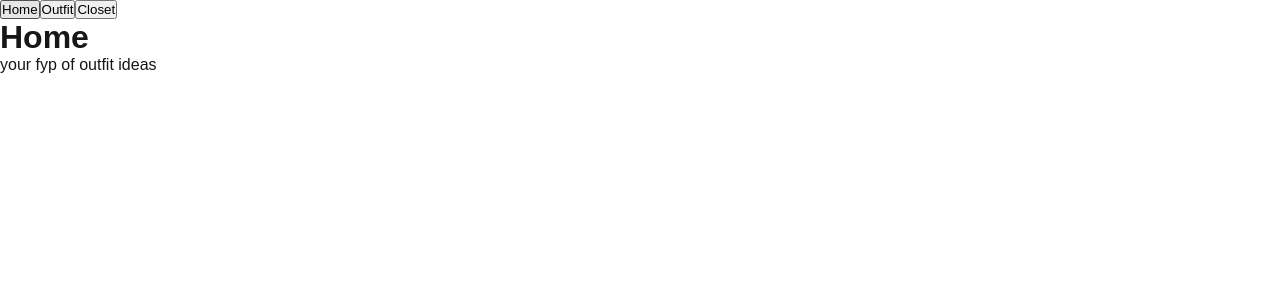
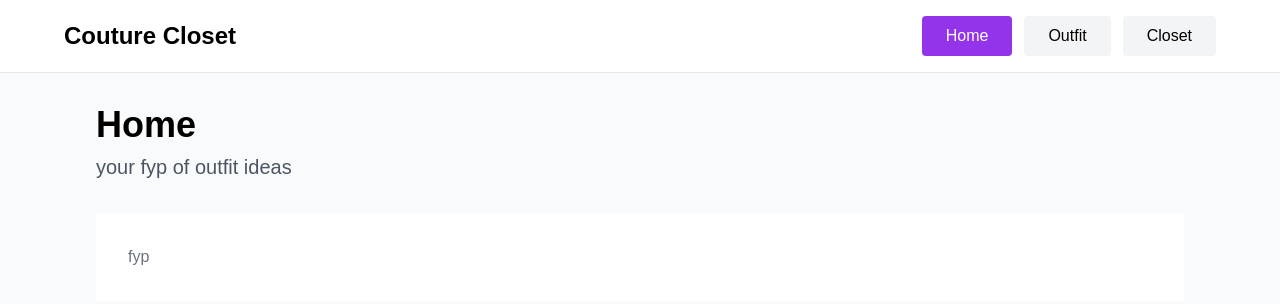
Before and after one commit to avenky72/Final_ProjectSDL_Atul_Ethan_Nitya_Artur, a Next.js app in the folder apps/web/: page / in a window 1280 px wide. Shown: the top 304 px of the page. Built offline with nearby package versions, Linux system fonts and the light colour scheme.

Commit message:
fized issues with tailwind not working, added more styling

```diff
--- a/apps/web/package.json
+++ b/apps/web/package.json
@@ -3,7 +3,7 @@
   "version": "0.1.0",
   "private": true,
   "scripts": {
-    "dev": "next dev --turbopack",
+    "dev": "next dev",
     "build": "next build --turbopack",
     "start": "next start",
     "lint": "eslint"
@@ -22,7 +22,7 @@
     "eslint": "^9",
     "eslint-config-next": "15.5.2",
     "postcss": "^8.5.6",
-    "tailwindcss": "^4.1.13",
+    "tailwindcss": "^3.4.18",
     "typescript": "^5"
   }
 }
--- /dev/null
+++ b/apps/web/postcss.config.js
@@ -0,0 +1,6 @@
+module.exports = {
+  plugins: {
+    tailwindcss: {},
+    autoprefixer: {},
+  },
+}
--- /dev/null
+++ b/apps/web/postcss.config.mjs
@@ -0,0 +1,6 @@
+export default {
+    plugins: {
+      tailwindcss: {},
+      autoprefixer: {},
+    },
+  };
--- a/apps/web/src/app/globals.css
+++ b/apps/web/src/app/globals.css
@@ -2,7 +2,17 @@
 @tailwind components;
 @tailwind utilities;
 
-:root {
+* {
+  margin: 0;
+  padding: 0;
+  box-sizing: border-box;
+}
+
+body {
+  font-family: Arial, Helvetica, sans-serif;
+}
+
+/* :root {
   --background: #ffffff;
   --foreground: #171717;
 }
@@ -43,4 +53,4 @@ a {
   html {
     color-scheme: dark;
   }
-}
+} */
--- a/apps/web/src/app/page.tsx
+++ b/apps/web/src/app/page.tsx
@@ -6,30 +6,33 @@ import styles from "./page.module.css";
 
 import { useState } from 'react';
 
-export default function CoutureCloset() {
-  const [currentPage, setCurrentPage] = useState('home');
+export default function CoutureCloset() {const [currentPage, setCurrentPage] = useState('home');
 
   return (
 
-    <div>
+    <div className="min-h-screen bg-gray-50">
 
-      <nav>
-        <button onClick={() => setCurrentPage('home')}>
-          Home
-        </button>
-        <button onClick={() => setCurrentPage('outfit')}>
-          Outfit
-        </button>
-        <button onClick={() => setCurrentPage('closet')}>
-          Closet
-        </button>
+      <nav className="bg-white border-b p-4">
+
+        <div className="flex justify-between items-center max-w-6xl mx-auto">
+
+          <h1 className="text-2xl font-bold">Couture Closet</h1>
+
+          <div className="flex gap-3">
+
+            <button onClick={() => setCurrentPage('home')} className={currentPage === 'home' ? 'bg-purple-600 text-white px-6 py-2 rounded' : 'bg-gray-100 px-6 py-2 rounded'}>Home</button>
+
+            <button onClick={() => setCurrentPage('outfit')} className={currentPage === 'outfit' ? 'bg-purple-600 text-white px-6 py-2 rounded' : 'bg-gray-100 px-6 py-2 rounded'}>Outfit</button>
+
+            <button onClick={() => setCurrentPage('closet')} className={currentPage === 'closet' ? 'bg-purple-600 text-white px-6 py-2 rounded' : 'bg-gray-100 px-6 py-2 rounded'}>Closet</button>
+
+          </div>
+
+        </div>
+
       </nav>
 
-      <main>
-        {currentPage === 'home' && <HomePage />}
-        {currentPage === 'outfit' && <OutfitPage />}
-        {currentPage === 'closet' && <ClosetPage />}
-      </main>
+      <main className="max-w-6xl mx-auto p-8">{currentPage === 'home' && <HomePage />} {currentPage === 'outfit' && <OutfitPage />} {currentPage === 'closet' && <ClosetPage />}</main>
 
     </div>
   );
@@ -37,33 +40,54 @@ export default function CoutureCloset() {
 
 function HomePage() {
   return (
+    <div>
 
-    <div>
-      <h1>Home</h1>
-      <p>your fyp of outfit ideas</p>
+      <div className="mb-8">
+
+        <h1 className="text-4xl font-bold mb-2">Home</h1>
+        <p className="text-xl text-gray-600">your fyp of outfit ideas</p>
+
+      </div>
+
+      <div className="bg-white p-8 rounded">
+        <p className="text-gray-500">fyp</p>
+      </div>
+
     </div>
-
   );
 }
 
 function OutfitPage() {
   return (
+    <div>
 
-    <div>
-      <h1>Outfits</h1>
-      <p>induvidual outfit with pieces</p>
+      <div className="mb-8">
+        <h1 className="text-4xl font-bold mb-2">Outfits</h1>
+        <p className="text-xl text-gray-600">induvidual outfit with pieces</p>
+
+      </div>
+
+      <div className="bg-white p-8 rounded">
+        <p className="text-gray-500">closet</p>
+      </div>
+
     </div>
-
   );
 }
 
 function ClosetPage() {
   return (
+    <div>
 
-    <div>
-      <h1>Your Closet</h1>
-      <p>here are ur saved outfits</p>
+      <div className="mb-8">
+        <h1 className="text-4xl font-bold mb-2">Your Closet</h1>
+        <p className="text-xl text-gray-600">here are ur saved outfits</p>
+      </div>
+
+      <div className="bg-white p-8 rounded">
+        <p className="text-gray-500">outfits</p>
+      </div>
+
     </div>
-
   );
 }
--- /dev/null
+++ b/apps/web/tailwind.config.js
@@ -0,0 +1,10 @@
+/** @type {import('tailwindcss').Config} */
+module.exports = {
+  content: [
+    "./src/**/*.{js,ts,jsx,tsx,mdx}",
+  ],
+  theme: {
+    extend: {},
+  },
+  plugins: [],
+};
```
Also changed, not shown: 1 other file (tests, documents, lock files or other folders).
